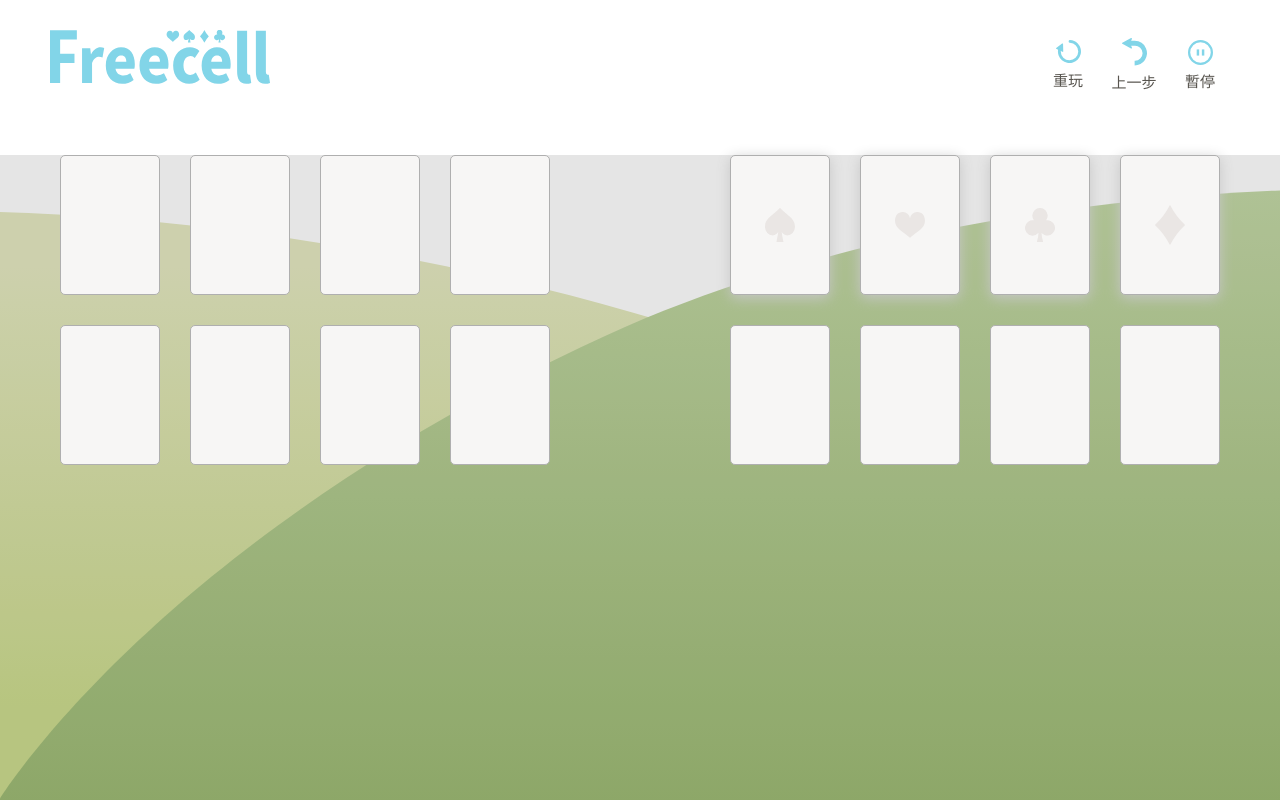
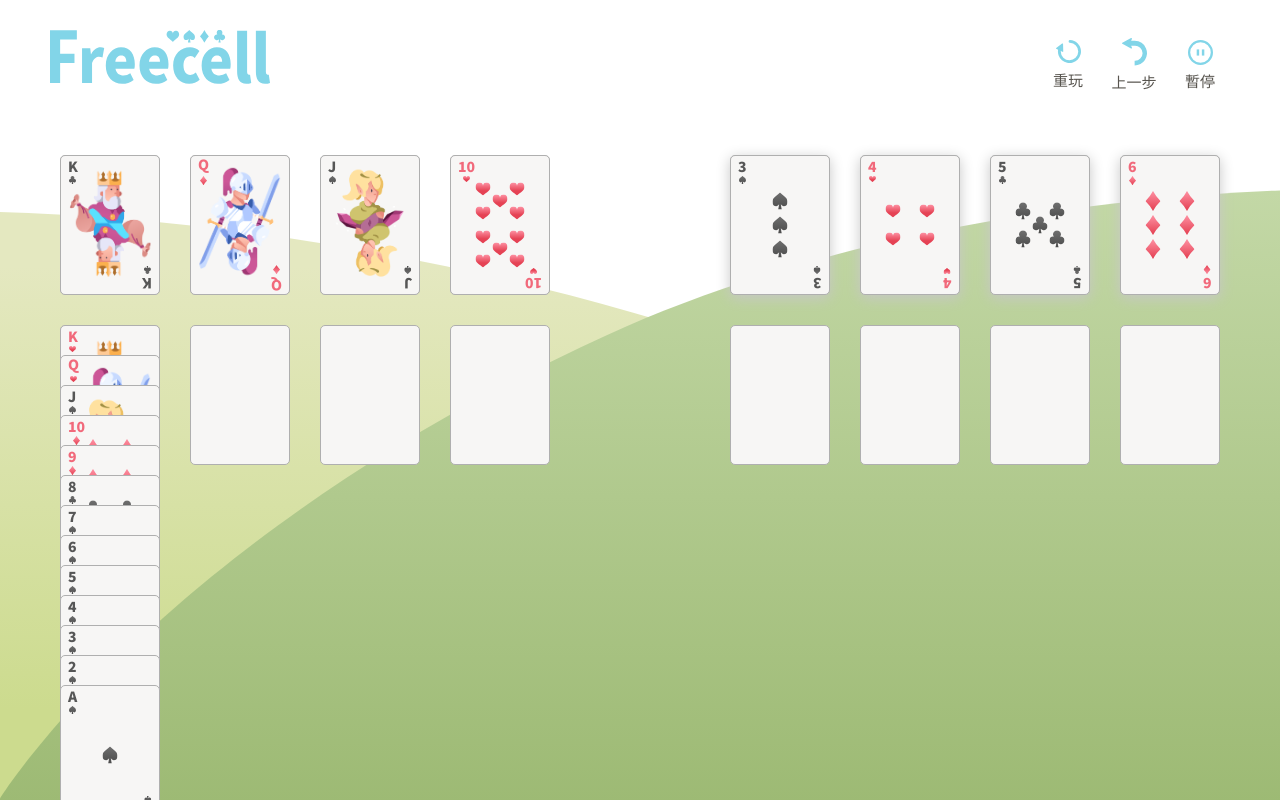
Before and after one commit to cxc421/FreeCell, a React (Create React App) app: page / in a window 1280 px wide. Built offline with nearby package versions, Linux system fonts and the light colour scheme.

Commit message:
Complete first version of Deck

```diff
--- a/src/components/Card.tsx
+++ b/src/components/Card.tsx
@@ -127,15 +127,15 @@ function getCardContent({ suit, number }: NormalCardProps) {
   const Icon = getIcon(suit);
   let text = String(number);
   let textStyle: React.CSSProperties = {};
-  if (number > 10) {
-    if (number === 11) {
-      text = 'J';
-    } else if (number === 12) {
-      text = 'Q';
-      textStyle = { transform: 'translateY(-2px)' };
-    } else {
-      text = 'K';
-    }
+  if (number === 1) {
+    text = 'A';
+  } else if (number === 11) {
+    text = 'J';
+  } else if (number === 12) {
+    text = 'Q';
+    textStyle = { transform: 'translateY(-2px)' };
+  } else if (number === 13) {
+    text = 'K';
   }
 
   let centerContent;
--- a/src/components/Deck.tsx
+++ b/src/components/Deck.tsx
@@ -18,19 +18,54 @@ const Container = styled.div`
   }
 `;
 
+function getDisplayCard(props: DeckProps): JSX.Element[] {
+  const baseZindex = 10;
+
+  if (props.type === CardType.OpenCell) {
+    const { cards } = props;
+    return [
+      <Card key="open-0" type={CardType.OpenCell} />,
+      <Card key="0" {...cards[0]} style={{ zIndex: baseZindex + 1 }} />
+    ];
+  }
+
+  if (props.type === CardType.OpenFundation) {
+    const { cards, suit } = props;
+    return [
+      <Card
+        key="fundation-0"
+        type={CardType.OpenFundation}
+        suit={suit}
+        style={{ zIndex: baseZindex }}
+      />,
+      ...cards.map((card, index) => (
+        <Card
+          key={index}
+          {...card}
+          style={{ zIndex: baseZindex + (index + 1) }}
+        />
+      ))
+    ];
+  }
+
+  const { cards } = props;
+  return [
+    <Card key="open-0" type={CardType.OpenCell} />,
+    ...cards.map((card, index) => (
+      <Card
+        key={index}
+        {...card}
+        style={{
+          zIndex: baseZindex + (index + 1),
+          transform: `translateY(${30 * index}px)`
+        }}
+      />
+    ))
+  ];
+}
+
 const Deck: React.FC<DeckProps> = props => {
-  const baseZindex = 10;
-  const CardPlacement =
-    props.type === CardType.OpenFundation ? (
-      <Card
-        type={CardType.OpenFundation}
-        suit={props.suit}
-        style={{ zIndex: baseZindex }}
-      />
-    ) : (
-      <Card type={CardType.OpenCell} />
-    );
-  const displayCards = [CardPlacement];
+  const displayCards = getDisplayCard(props);
 
   return <Container>{displayCards}</Container>;
 };
--- a/src/components/DeckArea.tsx
+++ b/src/components/DeckArea.tsx
@@ -1,4 +1,4 @@
-import React from 'react';
+import React, { useState, useEffect } from 'react';
 import styled from 'styled-components';
 import { CardType, CardSuit } from './Card';
 import Deck from './Deck';
@@ -7,8 +7,10 @@ const Container = styled.div`
   position: relative;
   width: 1280px;
   height: 645px;
-  background: rgba(0, 0, 0, 0.1);
+  /* background: rgba(0, 0, 0, 0.1); */
   padding: 0 60px;
+  transform-origin: center top;
+  transform: scale(1);
 `;
 
 const Row = styled.div`
@@ -31,75 +33,203 @@ const RightArea = styled.div`
   }
 `;
 
-/*
-const TestBottomArea = styled.div`
-  position: absolute;
-  top: 170px;
-  display: inline-flex;
-  left: 50%;
-  transform: translateX(-50%);
-  width: calc(100px * 13);
-  flex-wrap: wrap;
-`;
+const useScale = (): number => {
+  const [scale, setScale] = useState(1);
 
-function testAllCards() {
-  const suitList = [
-    CardSuit.Heart,
-    CardSuit.Diamond,
-    CardSuit.Spade,
-    CardSuit.Club
-  ];
-  const cardList = [];
+  useEffect(() => {
+    function resize() {
+      const width = 1280;
+      const height = 645;
+      let { clientWidth, clientHeight } = document.body;
+      clientHeight -= 155;
+      let newScale = clientWidth / width;
+      if (height * newScale > clientHeight) {
+        newScale = clientHeight / height;
+      }
+      setScale(newScale);
+    }
 
-  for (let i = 0; i < suitList.length; i++) {
-    for (let j = 1; j <= 13; j++) {
-      cardList.push(
-        <Card
-          key={`${i}-${j}`}
-          type={CardType.Card}
-          suit={suitList[i]}
-          number={j}
-        />
-      );
-    }
-  }
+    window.addEventListener('resize', resize);
+    resize();
 
-  return cardList;
-}
-*/
+    return () => {
+      window.removeEventListener('resize', resize);
+    };
+  }, []);
+
+  return scale;
+};
 
 const DeckArea = () => {
+  const scale = useScale();
+  const containerStyle = {
+    transform: `scale(${scale})`
+  };
+
   return (
-    <Container>
+    <Container style={containerStyle}>
       <Row>
         <LeftArea>
-          <Deck type={CardType.OpenCell} cards={[]} />
-          <Deck type={CardType.OpenCell} cards={[]} />
-          <Deck type={CardType.OpenCell} cards={[]} />
-          <Deck type={CardType.OpenCell} cards={[]} />
+          <Deck
+            type={CardType.OpenCell}
+            cards={[
+              {
+                type: CardType.Card,
+                suit: CardSuit.Club,
+                number: 13
+              }
+            ]}
+          />
+          <Deck
+            type={CardType.OpenCell}
+            cards={[
+              {
+                type: CardType.Card,
+                suit: CardSuit.Diamond,
+                number: 12
+              }
+            ]}
+          />
+          <Deck
+            type={CardType.OpenCell}
+            cards={[
+              {
+                type: CardType.Card,
+                suit: CardSuit.Spade,
+                number: 11
+              }
+            ]}
+          />
+          <Deck
+            type={CardType.OpenCell}
+            cards={[
+              {
+                type: CardType.Card,
+                suit: CardSuit.Heart,
+                number: 10
+              }
+            ]}
+          />
         </LeftArea>
         <RightArea>
           <Deck
             type={CardType.OpenFundation}
             suit={CardSuit.Spade}
-            cards={[]}
+            cards={[
+              {
+                type: CardType.Card,
+                suit: CardSuit.Spade,
+                number: 3
+              }
+            ]}
           />
           <Deck
             type={CardType.OpenFundation}
             suit={CardSuit.Heart}
-            cards={[]}
+            cards={[
+              {
+                type: CardType.Card,
+                suit: CardSuit.Heart,
+                number: 4
+              }
+            ]}
           />
-          <Deck type={CardType.OpenFundation} suit={CardSuit.Club} cards={[]} />
+          <Deck
+            type={CardType.OpenFundation}
+            suit={CardSuit.Club}
+            cards={[
+              {
+                type: CardType.Card,
+                suit: CardSuit.Club,
+                number: 5
+              }
+            ]}
+          />
           <Deck
             type={CardType.OpenFundation}
             suit={CardSuit.Diamond}
-            cards={[]}
+            cards={[
+              {
+                type: CardType.Card,
+                suit: CardSuit.Diamond,
+                number: 6
+              }
+            ]}
           />
         </RightArea>
       </Row>
       <Row style={{ marginTop: 30 }}>
         <LeftArea>
-          <Deck type={CardType.Card} cards={[]} />
+          <Deck
+            type={CardType.Card}
+            cards={[
+              {
+                type: CardType.Card,
+                suit: CardSuit.Heart,
+                number: 13
+              },
+              {
+                type: CardType.Card,
+                suit: CardSuit.Heart,
+                number: 12
+              },
+              {
+                type: CardType.Card,
+                suit: CardSuit.Spade,
+                number: 11
+              },
+              {
+                type: CardType.Card,
+                suit: CardSuit.Diamond,
+                number: 10
+              },
+              {
+                type: CardType.Card,
+                suit: CardSuit.Diamond,
+                number: 9
+              },
+              {
+                type: CardType.Card,
+                suit: CardSuit.Club,
+                number: 8
+              },
+              {
+                type: CardType.Card,
+                suit: CardSuit.Spade,
+                number: 7
+              },
+              {
+                type: CardType.Card,
+                suit: CardSuit.Spade,
+                number: 6
+              },
+              {
+                type: CardType.Card,
+                suit: CardSuit.Spade,
+                number: 5
+              },
+              {
+                type: CardType.Card,
+                suit: CardSuit.Spade,
+                number: 4
+              },
+              {
+                type: CardType.Card,
+                suit: CardSuit.Spade,
+                number: 3
+              },
+              {
+                type: CardType.Card,
+                suit: CardSuit.Spade,
+                number: 2
+              },
+              {
+                type: CardType.Card,
+                suit: CardSuit.Spade,
+                number: 1
+              }
+            ]}
+          />
           <Deck type={CardType.Card} cards={[]} />
           <Deck type={CardType.Card} cards={[]} />
           <Deck type={CardType.Card} cards={[]} />
```
